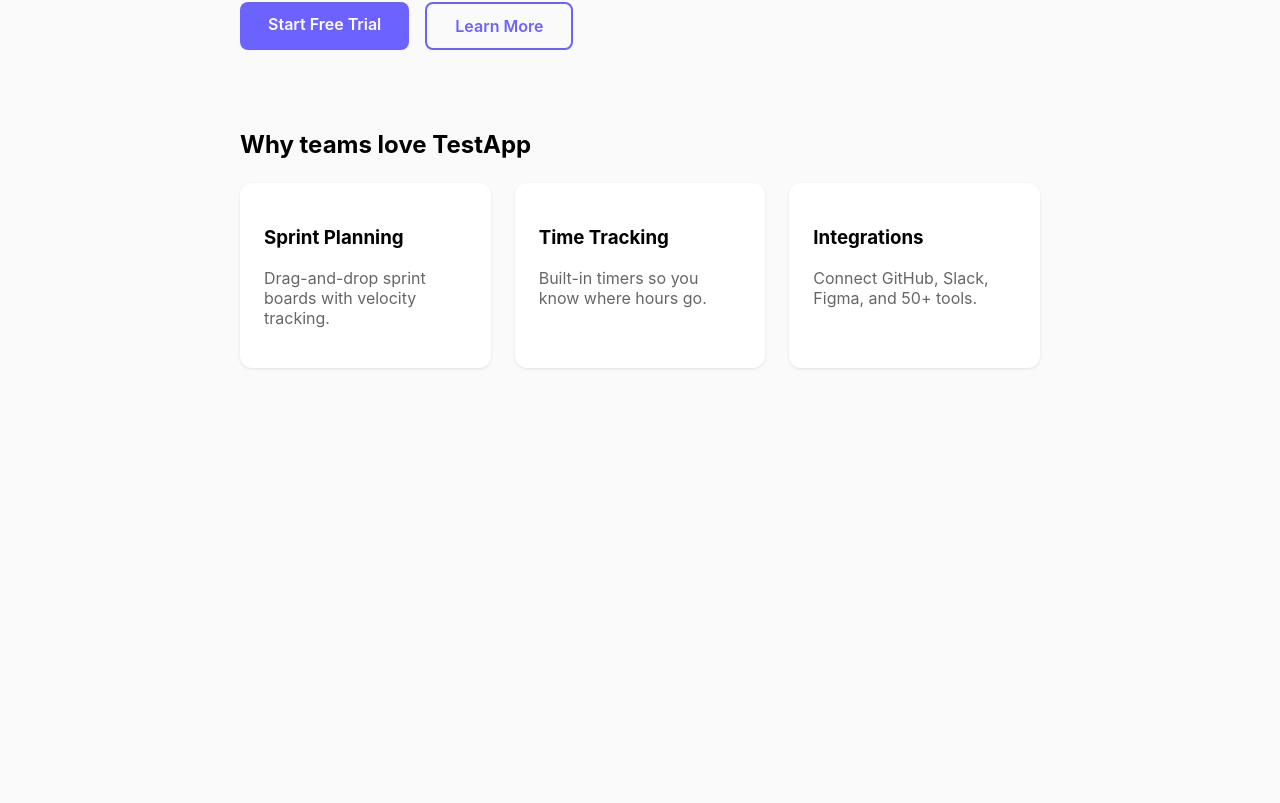
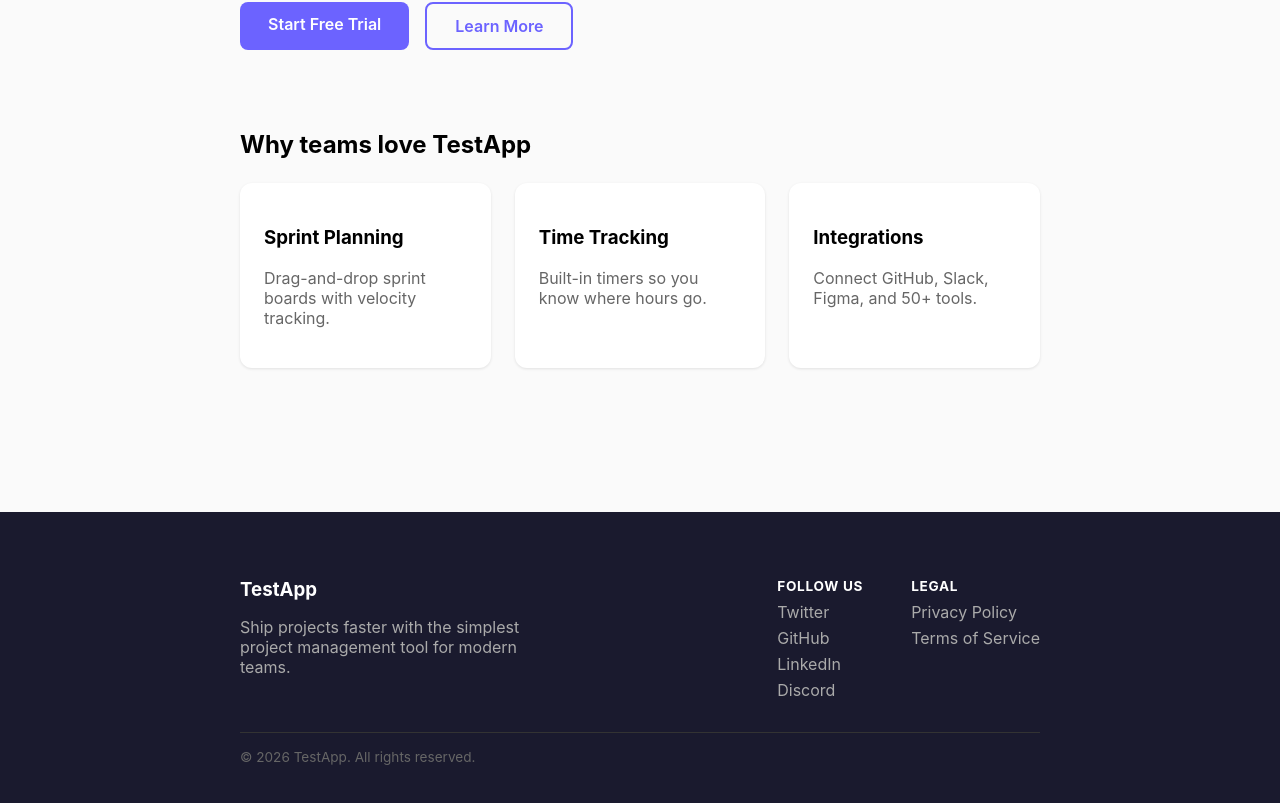
Before and after one commit to looksgoodtomeai/test-app, a Next.js app: page / in a window 1280 px wide. Shown: the part 309-1112 px from the top of the page. Before the commit the page ends 800 px from the top, so only its background shows below. Built offline with nearby package versions, Linux system fonts and the light colour scheme.

Commit message:
feat: add footer with social links and legal pages

```diff
--- a/src/app/layout.tsx
+++ b/src/app/layout.tsx
@@ -18,6 +18,35 @@ export default function RootLayout({ children }: { children: React.ReactNode })
           </div>
         </nav>
         <main>{children}</main>
+        <footer style={{ background: '#1a1a2e', color: '#fff', padding: '48px 32px', marginTop: 80 }}>
+          <div style={{ maxWidth: 800, margin: '0 auto', display: 'flex', justifyContent: 'space-between', flexWrap: 'wrap', gap: 32 }}>
+            <div>
+              <h3 style={{ marginBottom: 12 }}>TestApp</h3>
+              <p style={{ color: '#aaa', maxWidth: 280 }}>Ship projects faster with the simplest project management tool for modern teams.</p>
+            </div>
+            <div style={{ display: 'flex', gap: 48 }}>
+              <div>
+                <h4 style={{ marginBottom: 8, fontSize: '0.85rem', textTransform: 'uppercase', letterSpacing: '0.05em' }}>Follow us</h4>
+                <div style={{ display: 'flex', flexDirection: 'column', gap: 6 }}>
+                  <a href="https://twitter.com/testapp" style={{ color: '#aaa', textDecoration: 'none' }}>Twitter</a>
+                  <a href="https://github.com/testapp" style={{ color: '#aaa', textDecoration: 'none' }}>GitHub</a>
+                  <a href="https://linkedin.com/company/testapp" style={{ color: '#aaa', textDecoration: 'none' }}>LinkedIn</a>
+                  <a href="https://discord.gg/testapp" style={{ color: '#aaa', textDecoration: 'none' }}>Discord</a>
+                </div>
+              </div>
+              <div>
+                <h4 style={{ marginBottom: 8, fontSize: '0.85rem', textTransform: 'uppercase', letterSpacing: '0.05em' }}>Legal</h4>
+                <div style={{ display: 'flex', flexDirection: 'column', gap: 6 }}>
+                  <a href="/privacy" style={{ color: '#aaa', textDecoration: 'none' }}>Privacy Policy</a>
+                  <a href="/terms" style={{ color: '#aaa', textDecoration: 'none' }}>Terms of Service</a>
+                </div>
+              </div>
+            </div>
+          </div>
+          <div style={{ maxWidth: 800, margin: '0 auto', marginTop: 32, paddingTop: 16, borderTop: '1px solid #333', color: '#666', fontSize: '0.85rem' }}>
+            © 2026 TestApp. All rights reserved.
+          </div>
+        </footer>
       </body>
     </html>
   )
```
